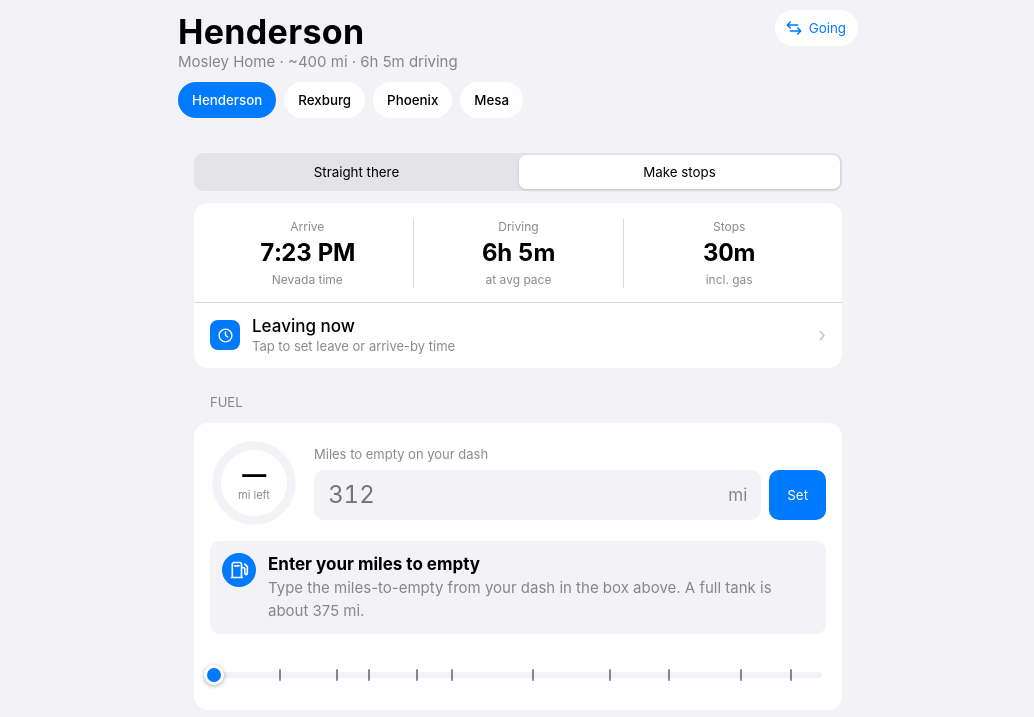
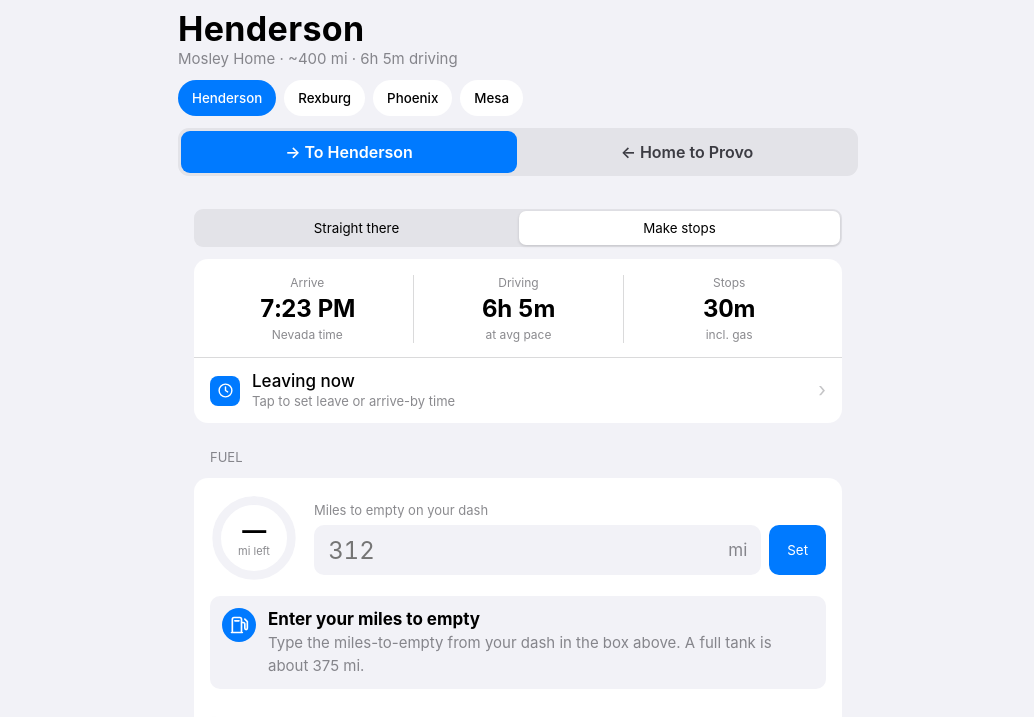
Before and after one commit to mosleybro1-collab/roadtrip, a plain HTML site: page index.html in a window 1280 px wide. Shown: the top 717 px of the page, without its empty margins (122-1156 px from the left). Drawn offline with Linux system fonts and the light colour scheme.

Commit message:
Replace small direction button with a full-width To / Home switch
Co-Authored-By: Claude Opus 5.5 <noreply@anthropic.com>
Claude-Session: https://claude.ai/code/session_01Q8ZbuQYLyVR1Ry8FL8qUxr

```diff
--- a/index.html
+++ b/index.html
@@ -176,16 +176,20 @@ a.row{color:inherit}
 .duecard .stat small{font-size:15px;font-weight:500}
 .perks{display:flex;flex-wrap:wrap;gap:6px}.perks span{background:var(--card2);border-radius:999px;padding:5px 11px;font-size:14px}
 #specs td{font-size:15px}
+.dirseg{margin-top:10px;background:light-dark(#e3e3e8,#2c2c2e);border-radius:11px;padding:3px}
+.dirseg button{min-height:42px;font-size:16px;font-weight:600;color:light-dark(#3c3c43,#ebebf5);border-radius:9px}
+.dirseg button[aria-pressed=true]{background:var(--blue);color:#fff;box-shadow:none}
+.toprow{align-items:center}
 </style>
 </head>
 <body>
 <header class="nav" id="nav"><div class="in">
   <div class="toprow">
     <div class="title" id="destName">Henderson</div>
-    <button class="dirbtn" id="bDir" aria-label="Switch direction"><svg class="icon" viewBox="0 0 24 24"><path d="M7 4 3 8l4 4M3 8h14M17 20l4-4-4-4M21 16H7"/></svg><span id="dirTx">Going</span></button>
   </div>
   <div class="sub" id="destSub"></div>
   <div class="pills" id="routes"></div>
+  <div class="seg dirseg" id="dirSeg" role="group" aria-label="Direction"></div>
 </div></header>
 
 <main class="wrap" id="tripV">
@@ -428,10 +432,10 @@ function render(){
  const v=['trip','map','drive','car'].includes(t.view)?t.view:'trip',drive=v!=='map';
  for(const k of ['trip','map','drive','car'])$(k+'V').hidden=v!==k;
  document.querySelectorAll('[data-tab]').forEach(b=>b.setAttribute('aria-selected',b.dataset.tab===v));
- $('routes').hidden=v==='car';$('bDir').hidden=v==='car';
+ $('routes').hidden=v==='car';$('dirSeg').hidden=v==='car';
  $('destName').textContent=v==='car'?'Corolla':R.dest.name;
  $('destSub').textContent=v==='car'?SPEC.car:(R.back?'from '+R.b.name+' · ':(R.dest.sub?R.dest.sub+' · ':''))+'~'+R.M+' mi · '+hm(R.b.min)+' driving';
- $('dirTx').textContent=R.back?'Home':'Going';
+ $('dirSeg').innerHTML=`<button data-dir="out" aria-pressed="${!R.back}">→ To ${esc(R.b.name)}</button><button data-dir="back" aria-pressed="${R.back}">← Home to Provo</button>`;
  $('routes').innerHTML=Object.values(allRoutes()).map(r=>`<button class="pill" data-r="${esc(r.id)}" aria-pressed="${r.id===t.route}">${esc(r.name)}</button>`).join('');
  $('modes').innerHTML=[['direct','Straight there'],['stops','Make stops']].map(([k,l])=>`<button data-mode="${k}" aria-pressed="${t.mode===k}">${l}</button>`).join('');
  // ring
@@ -692,14 +696,15 @@ function herePick(){const R=route(),F=fuel(R),pos=F.pos||0;
 
 document.addEventListener('click',e=>{const t=S.trip,q=sel=>e.target.closest(sel);
  let el;
- if(el=q('[data-r]')){t.route=el.dataset.r;t.pos=0;t.posAt=null;t.rangePos=0;save('trip');render()}
+ if(el=q('[data-dir]')){if(t.dir!==el.dataset.dir){t.dir=el.dataset.dir;t.pos=0;t.posAt=null;t.rangePos=0;save('trip');render()}}
+ else if(el=q('[data-r]')){t.route=el.dataset.r;t.pos=0;t.posAt=null;t.rangePos=0;save('trip');render()}
  else if(el=q('[data-mode]')){t.mode=el.dataset.mode;save('trip');render()}
  else if(el=q('[data-g]')){if(el.dataset.g==='x')exactRange();else{t.range=Math.round(fullR()*+el.dataset.g);t.rangePos=t.pos||0;save('trip');render()}}
  else if(el=q('[data-s]')){const s=route().st.find(x=>x.id===el.dataset.s);if(s)stopSheet(s)}
  else if(el=q('[data-tab]')){t.view=el.dataset.tab;save('trip');render();scrollTo(0,0)}
  else if(el=q('[data-c]')){t.checks[el.dataset.c]=el.checked;save('trip')}
 });
-$('bDir').onclick=()=>{const t=S.trip;t.dir=t.dir==='back'?'out':'back';t.pos=0;t.posAt=null;t.rangePos=0;save('trip');render()};
+
 const navH=()=>document.documentElement.style.setProperty('--navh',document.querySelector('.nav').offsetHeight+'px');
 addEventListener('scroll',()=>{document.querySelector('.nav').classList.toggle('compact',scrollY>30)},{passive:true});
 new ResizeObserver(navH).observe(document.querySelector('.nav'));
```
